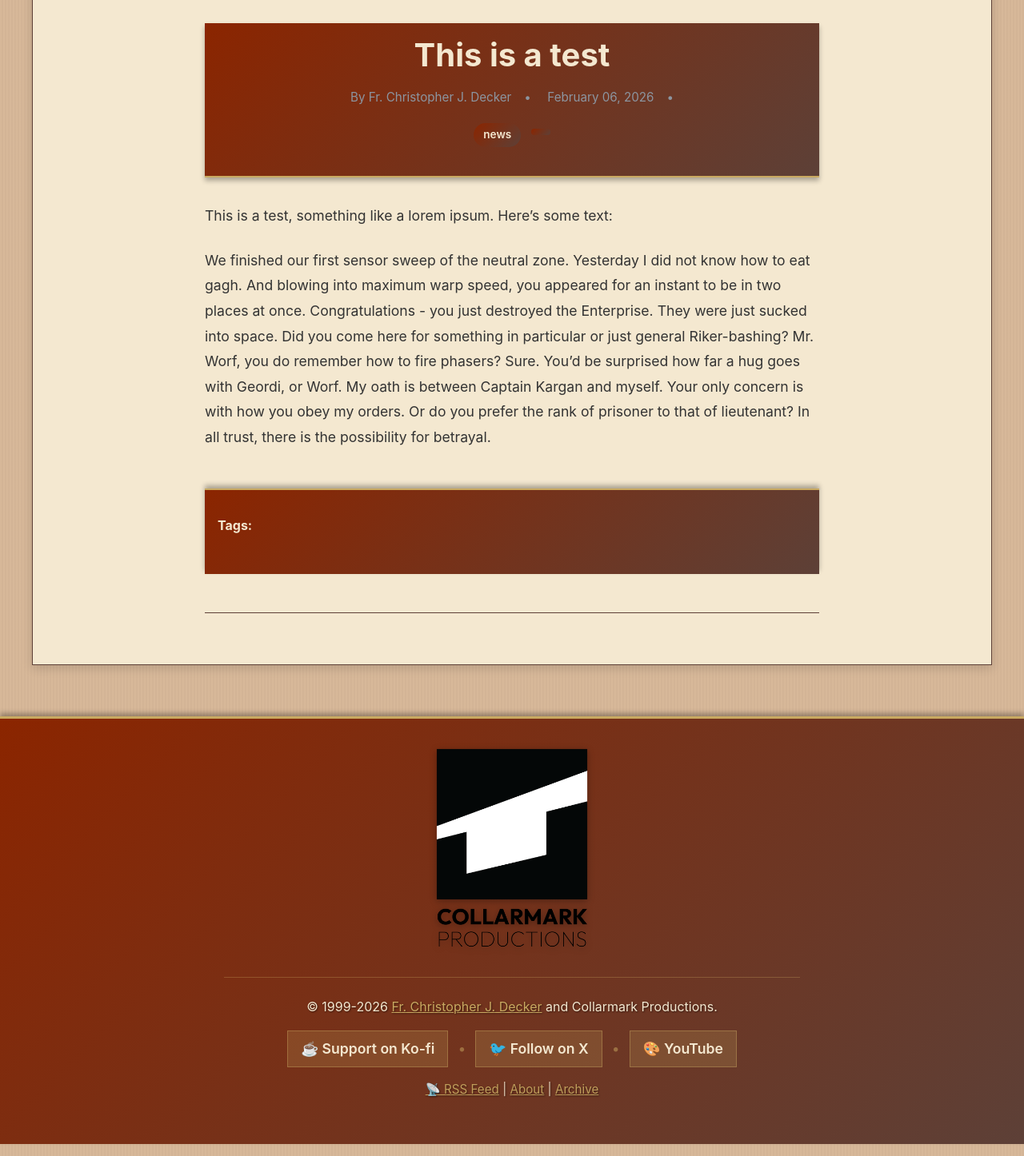
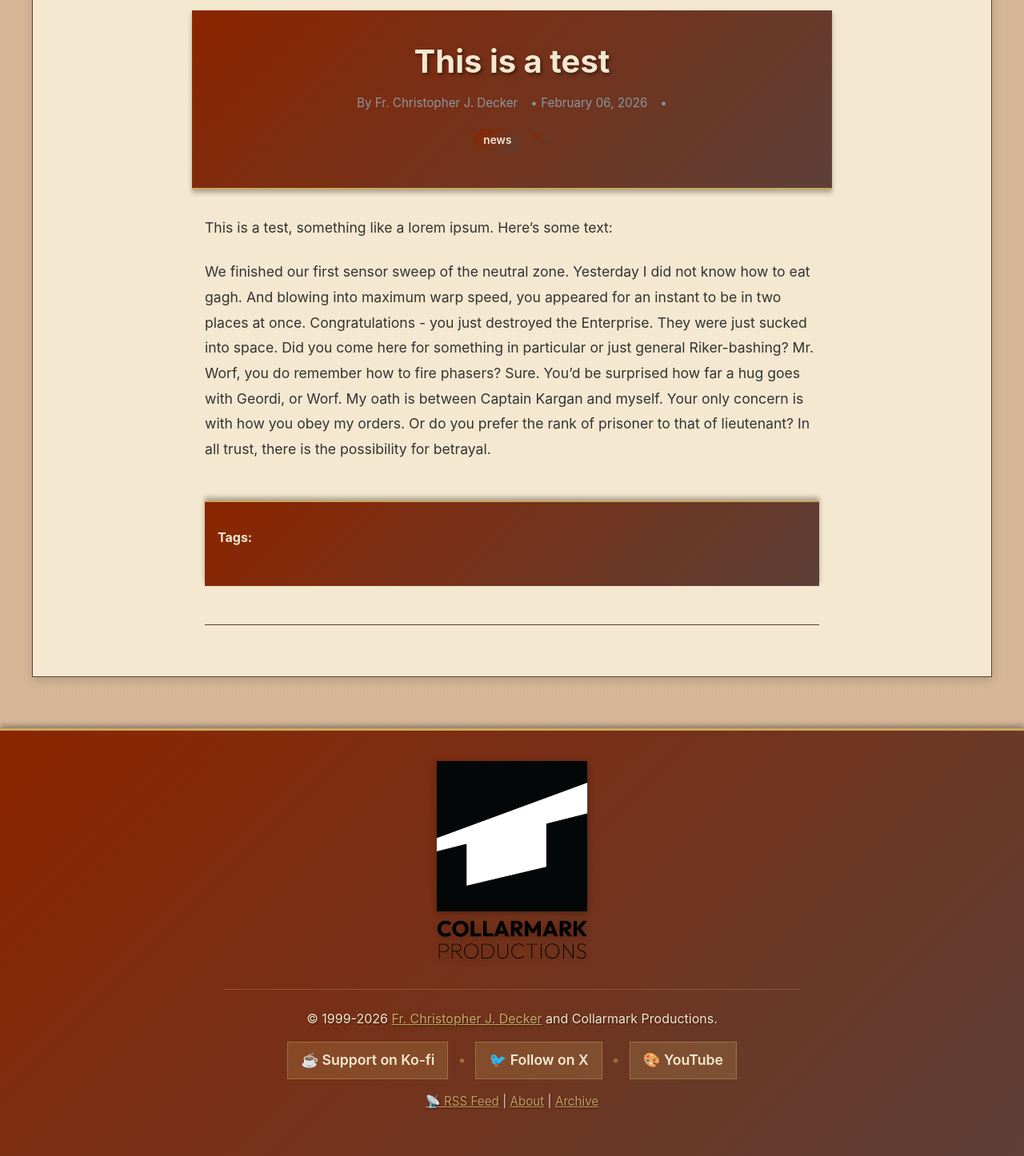
Before and after one commit to joecatholic/joecatholic-webcomic, a Jekyll site: the page built from _posts/2026-02-06-this-is-a-test.md, in a window 1280 px wide. Shown: the part 793-2239 px from the top of the page at 80% size. Built offline with Jekyll 4.4.1, drawn with Linux system fonts in a browser that asks for light colours.

Commit message:
Update style.css

```diff
--- a/assets/css/style.css
+++ b/assets/css/style.css
@@ -705,6 +705,7 @@
     gap: 0.5rem;
     flex-wrap: wrap;
     margin-top: 1rem;
+    align-items: center;
 }
 
 .filter-btn {
@@ -725,6 +726,18 @@
 .filter-btn.active {
     background: linear-gradient(135deg, var(--deep-red), var(--rich-brown));
     color: var(--parchment);
+}
+
+.reset-btn {
+    border-color: var(--grey-accent) !important;
+    color: var(--grey-accent) !important;
+    background: white !important;
+    margin-left: auto;
+}
+
+.reset-btn:hover {
+    background: var(--grey-accent) !important;
+    color: white !important;
 }
 
 .archive-grid {
@@ -1244,9 +1257,10 @@
 
 .post-header {
     text-align: center;
-    margin-bottom: 2rem;
-    padding-bottom: 2rem;
+    margin: -1rem -1rem 2rem -1rem;
+    padding: 2.5rem 2rem;
     border-bottom: 2px solid var(--gold);
+    background: linear-gradient(135deg, var(--deep-red) 0%, var(--rich-brown) 100%);
 }
 
 .post-title {
@@ -1254,10 +1268,13 @@
     color: var(--parchment);
     margin-bottom: 1rem;
     line-height: 1.2;
+    text-shadow: 2px 2px 4px rgba(0, 0, 0, 0.5);
 }
 
 .post-meta {
-    color: var(--grey-accent);
+    color: var(--warm-tan);
+    font-size: 0.95rem;
+}
     font-size: 1rem;
 }
 
@@ -1483,15 +1500,47 @@
 
 .tutorials-header {
     text-align: center;
-    margin-bottom: 3rem;
-    padding-bottom: 2rem;
+    margin: -1rem -1rem 3rem -1rem;
+    padding: 2.5rem 2rem;
     border-bottom: 3px solid var(--gold);
+    background: linear-gradient(135deg, var(--deep-red) 0%, var(--rich-brown) 100%);
 }
 
 .tutorials-header h1 {
     font-size: 3rem;
     color: var(--parchment);
     margin-bottom: 0.5rem;
+    text-shadow: 2px 2px 4px rgba(0, 0, 0, 0.5);
+}
+
+.tutorials-logo {
+    display: block;
+    max-width: 320px;
+    max-height: 120px;
+    margin: 0 auto 0.75rem auto;
+    object-fit: contain;
+}
+
+.tutorials-logo-placeholder {
+    display: flex;
+    align-items: center;
+    justify-content: center;
+    width: 320px;
+    height: 120px;
+    margin: 0 auto 0.75rem auto;
+    border: 2px dashed var(--gold);
+    color: var(--gold);
+    font-size: 0.8rem;
+    font-weight: 700;
+    letter-spacing: 0.1em;
+    text-transform: uppercase;
+    opacity: 0.8;
+    flex-direction: column;
+    gap: 0.4rem;
+}
+
+.tutorials-logo-placeholder span {
+    font-size: 1.8rem;
 }
 
 .tutorials-description {
@@ -2214,10 +2263,7 @@
     }
 
     .tutorials-header h1 {
-        font-size: 3rem;
-        margin-bottom: 0.5rem;
-        color: var(--parchment);
-        text-shadow: 2px 2px 4px rgba(0, 0, 0, 0.5);
+        font-size: 2rem;
     }
 
     .related-grid {
```
